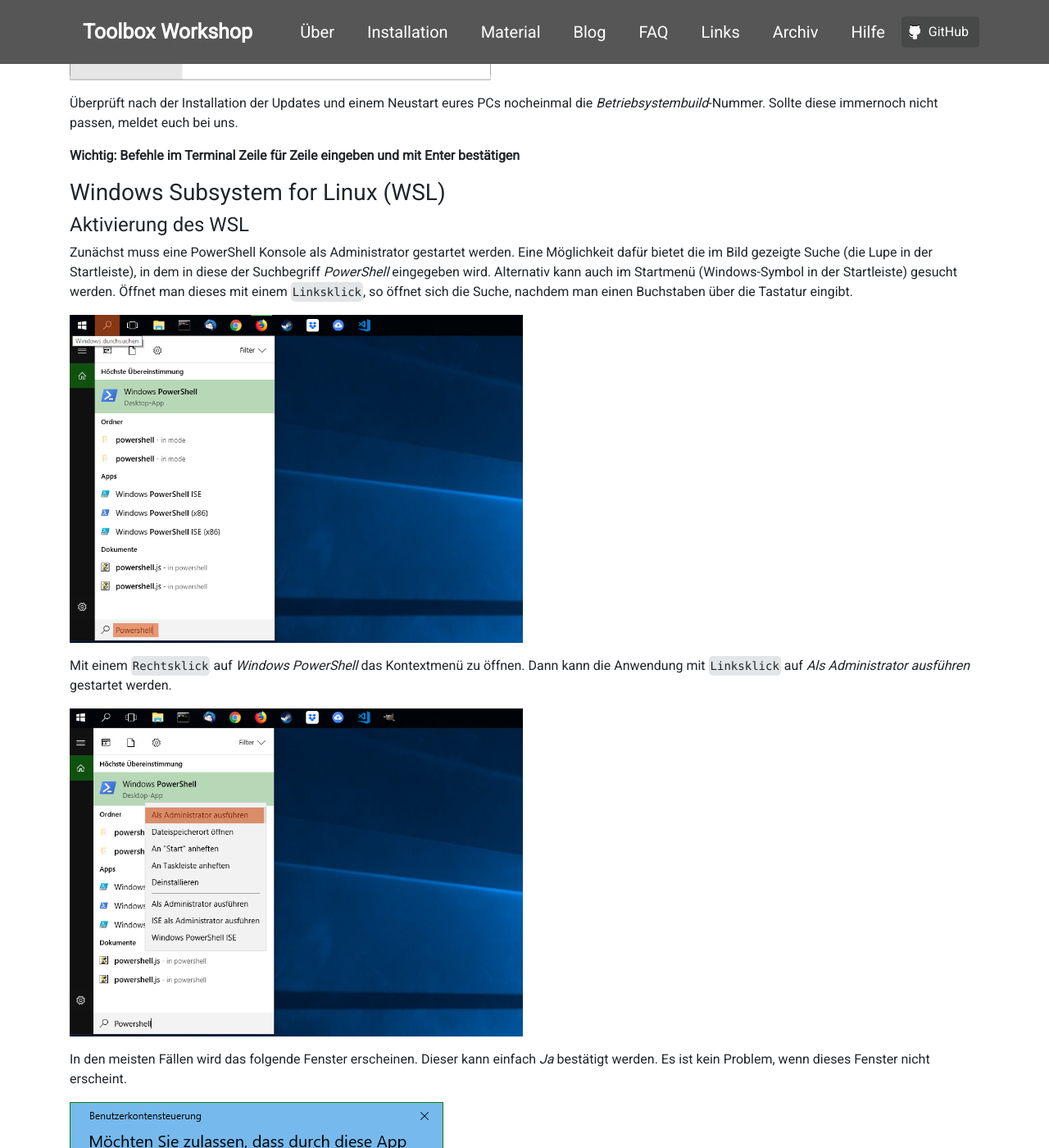
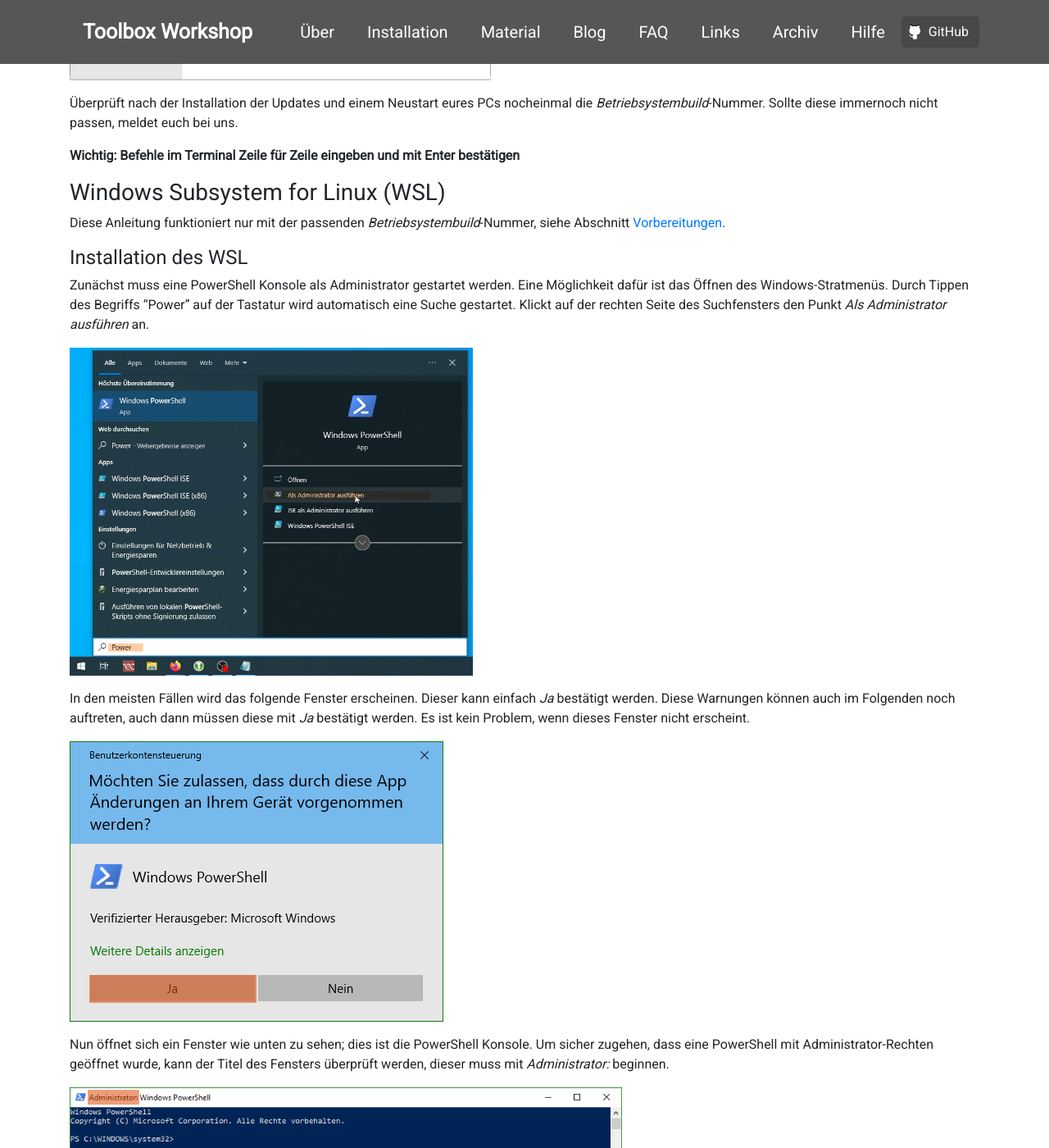
Before and after one commit to pep-dortmund/homepage-toolbox, a Jekyll site: the page built from install/windows.md, in a window 1280 px wide and 1400 px high, scrolled down 3249 px. Shown: the whole window at 82% size. Built offline with Jekyll 4.4.1, drawn with Linux system fonts in a browser that asks for light colours; nearby versions of some CDN libraries; some of the changed text lies outside the part shown.

Commit message:
change wsl installation

````diff
--- a/install/windows.md
+++ b/install/windows.md
@@ -59,7 +59,7 @@
 
 ## <a id="Installation"></a>Installation
 
-### Vorbereitungen
+### <a id="Vorbereitungen"></a>Vorbereitungen
 Findet heraus, ob ihr ein 64- oder 32-bit Betriebssystem habt.
 Hierfür macht man einen `Rechtsklick` auf das Windows-Symbol in der Taskleiste,
 gefolgt von einem `Linksklick` auf _System_.
@@ -100,69 +100,47 @@
 
 ### Windows Subsystem for Linux (WSL)
 
+Diese Anleitung funktioniert nur mit der passenden _Betriebsystembuild_-Nummer,
+siehe Abschnitt <a href="#Vorbereitungen">Vorbereitungen</a>.
 
-#### Aktivierung des WSL
-Zunächst muss eine PowerShell Konsole als Administrator gestartet werden. Eine Möglichkeit dafür
-bietet die im Bild gezeigte Suche (die Lupe in der Startleiste), in dem in diese der Suchbegriff
-_PowerShell_ eingegeben wird. Alternativ kann auch im Startmenü (Windows-Symbol in der Startleiste)
-gesucht werden. Öffnet man dieses mit einem `Linksklick`, so öffnet sich die Suche, nachdem man einen
-Buchstaben über die Tastatur eingibt.
+#### Installation des WSL
+Zunächst muss eine PowerShell Konsole als Administrator gestartet werden.
+Eine Möglichkeit dafür ist das Öffnen des Windows-Stratmenüs. Durch Tippen des
+Begriffs "Power" auf der Tastatur wird automatisch eine Suche gestartet. Klickt auf der rechten
+Seite des Suchfensters den Punkt _Als Administrator ausführen_ an.
 
-<img alt="" src="/img/wsl/wsl-0.png" class="screenshot" />
+<img alt="" src="/img/wsl/win10-powershell-admin.png" class="screenshot" />
 
-Mit einem `Rechtsklick` auf _Windows PowerShell_
-das Kontextmenü zu öffnen. Dann kann die Anwendung mit `Linksklick` auf _Als Administrator ausführen_
-gestartet werden.
-
-<img alt="" src="/img/wsl/wsl-1.png" class="screenshot" />
 
 In den meisten Fällen wird das folgende Fenster erscheinen. Dieser kann einfach _Ja_ bestätigt werden.
+Diese Warnungen können auch im Folgenden noch auftreten, auch dann müssen diese mit _Ja_ bestätigt werden.
 Es ist kein Problem, wenn dieses Fenster nicht erscheint.
 
-<img alt="" src="/img/wsl/wsl-2.png" class="screenshot" />
+<img alt="" src="/img/wsl/win10-admin-warning.png" class="screenshot" />
+
 
 Nun öffnet sich ein Fenster wie unten zu sehen; dies ist die PowerShell Konsole.
 Um sicher zugehen, dass eine PowerShell mit Administrator-Rechten geöffnet wurde,
 kann der Titel des Fensters überprüft werden, dieser muss mit _Administrator:_ beginnen.
 
-<img alt="" src="/img/wsl/wsl-3.png" class="screenshot" />
+<img alt="" src="/img/wsl/win10-powershell-admin-test.png" class="screenshot" />
 
 In die PowerShell muss nun der folgende Befehl eingegeben werden. Dieser kann auch kopiert
 und eingefügt werden, einfügen funktioniert in der PowerShell mit einem `Rechtsklick`.
 ```
-Enable-WindowsOptionalFeature -Online -FeatureName Microsoft-Windows-Subsystem-Linux
+wsl --install
 ```
-<img alt="" src="/img/wsl/wsl-4.png" class="screenshot" />
+<img alt="" src="/img/wsl/win10-wsl-install.png" class="screenshot" />
 
 Durch Drücken der `Enter`-Taste wird die Eingabe bestätigt.
 
-Die darauf folgende Abfrage ob der Computer neu gestartet werden soll,
-kann durch einen weiteren Druck auf die `Enter`-Taste bestätigt werden.
+Diese Installation kann einige Minuten in Anspruch nehmen, während dieser Zeit werden einige
+stilisierte Ladebalken angezeigt. Nachdem erfolgreichen Abschluss dieses Vorgangs sieht die
+Ausgabe wie folgt aus
 
-<img alt="" src="/img/wsl/wsl-5.png" class="screenshot" />
+<img alt="" src="/img/wsl/win10-wsl-install-complete.png" class="screenshot" />
 
-Nachdem der Computer neu gestartet wurde, ist das WSL nun aktiviert.
-Der nächste Schritt ist die Auswahl der Linux Variante, die in diesem
-Subsystem installiert werden soll.
-
-#### Installation der Linux Variante Ubuntu
-
-Öffne den Microsoft Store, dieser kann mit der Suchfunktion und dem Stichpunkt
-_Store_ oder _Shop_ gefunden werden.
-Gib in der Suchleiste Ubuntu ein und wähle _Ubuntu_ aus.
-
-<img alt="" src="/img/windows-ubuntu/wsl-store-1.png" class="screenshot" />
-
-Auf der linken Seite kann dann Ubuntu installiert werden,
-
-<img alt="" src="/img/windows-ubuntu/wsl-store-2.png" class="screenshot" />
-
-Nachdem der Download abgeschlossen ist, kann die Installation, durch einen `Linksklick`
-auf die Schaltfläche _Starten_ gestartet werden.
-
-Auch diese Installation kann einige Minuten in Anspruch nehmen.
-
-<img alt="" src="/img/windows-ubuntu/wsl-install-1.png" class="screenshot" />
+Wie der letzten Zeile zu entnehmen ist, muss der PC nun einmal neu gestartet werden.
 
 #### Einrichten eines Benutzerkontos
 
````
Also changed, not shown: img/wsl/win10-admin-warning.png (renamed from img/wsl/wsl-2.png), img/wsl/win10-powershell-admin-test.png (renamed from img/wsl/wsl-3.png), img/wsl/win10-powershell-admin.png (added), img/wsl/win10-wsl-install-complete.png (added), img/wsl/win10-wsl-install.png (added).
